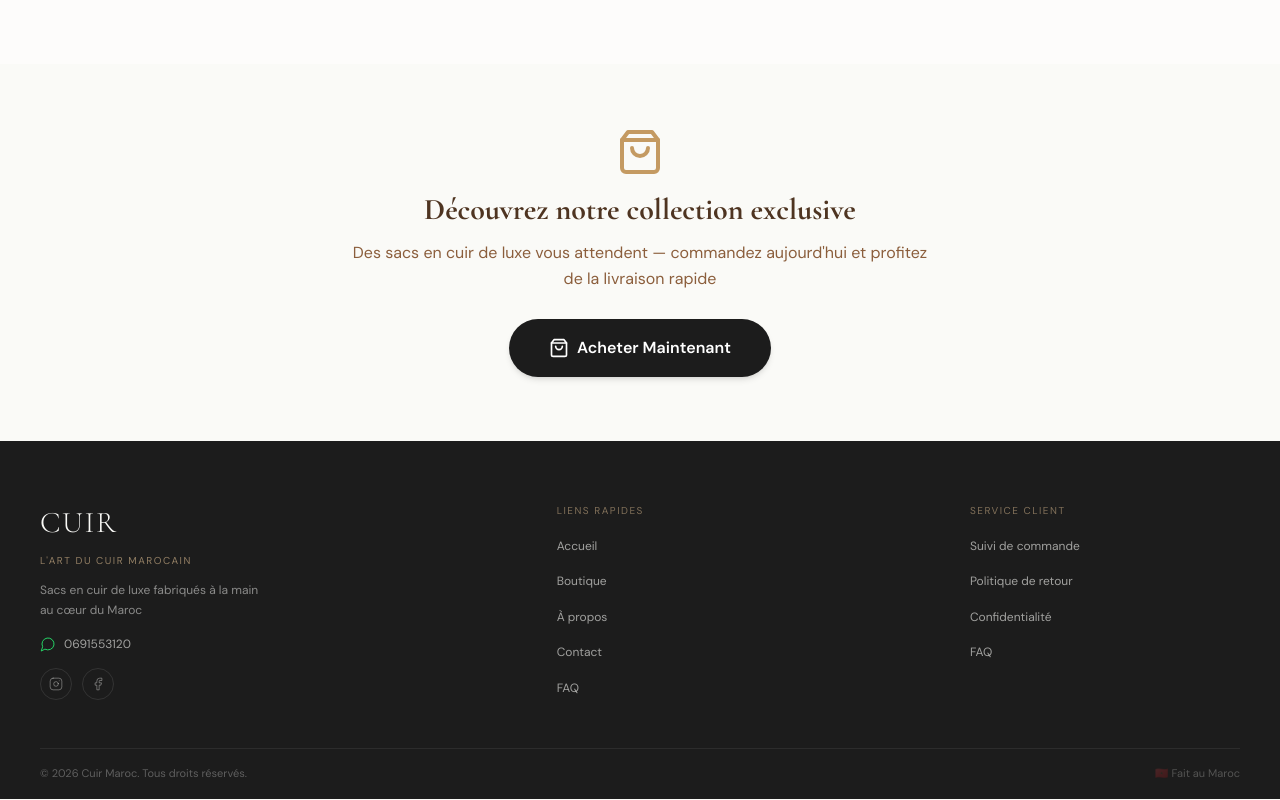
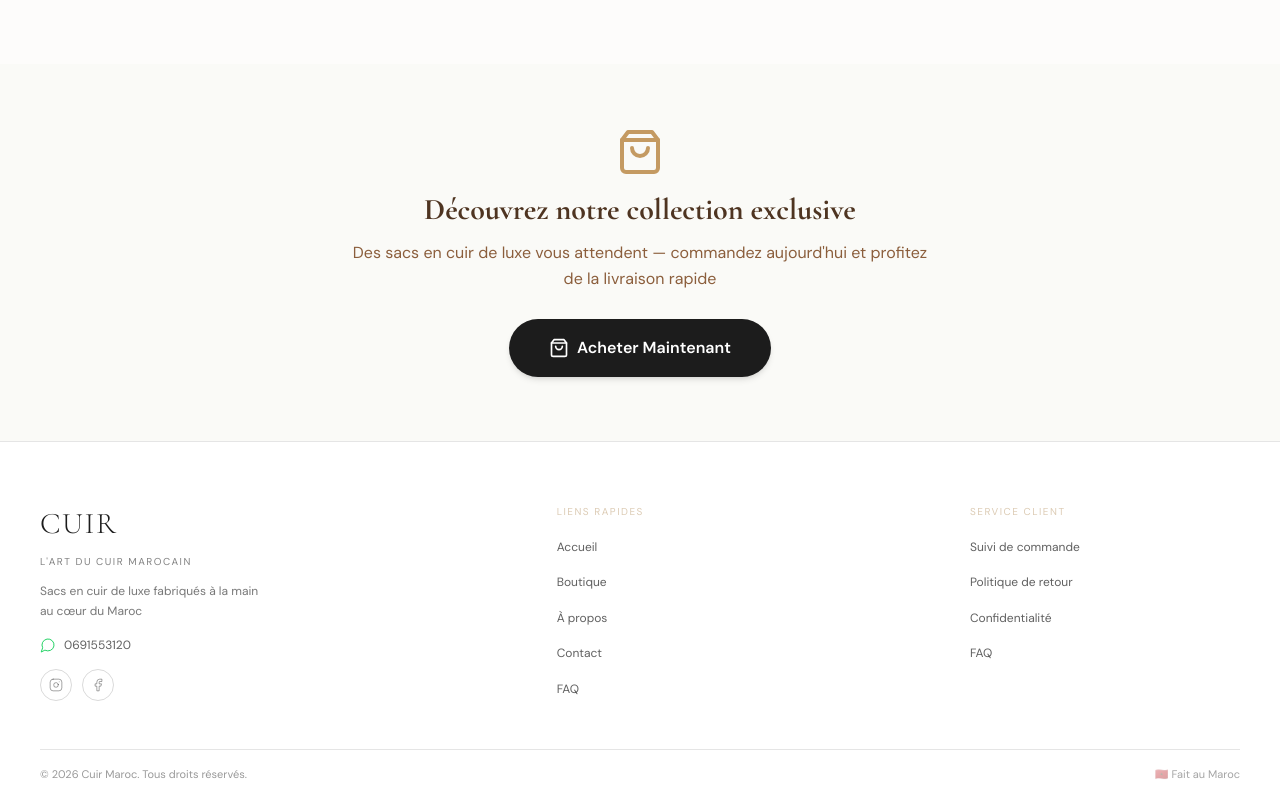
Before and after one commit to simohmd10/cuir, a React (Vite) app: page /about in a window 1280 px wide. Shown: the part 2369-3169 px from the top of the page. Built offline with nearby package versions, Linux system fonts and the light colour scheme; no server answers; a web font is replaced by a local one.

Commit message:
Refine storefront to clean white luxury ecommerce palette

```diff
--- a/src/components/layout/Footer.tsx
+++ b/src/components/layout/Footer.tsx
@@ -74,13 +74,13 @@ export default function Footer() {
 
   // Shared link style for nav items
   const linkBase = [
-    'text-xs text-cream-100/60 hover:text-camel',
+    'text-xs text-ink/70 hover:text-ink',
     'transition-colors duration-300 ease-luxury',
     isArabic ? 'font-arabic' : 'font-body',
   ].join(' ');
 
   return (
-    <footer className="bg-ink text-cream-100" dir={dir}>
+    <footer className="bg-white text-ink border-t border-black/10" dir={dir}>
       {/* ── Main grid ──────────────────────────────────────────────────────── */}
       <div className="max-w-luxury mx-auto px-6 sm:px-10 pt-10 pb-8 md:pt-16 md:pb-12">
         <div className="grid grid-cols-1 gap-7 md:gap-10 md:grid-cols-3 lg:grid-cols-12">
@@ -97,14 +97,14 @@ export default function Footer() {
               to="/"
               className="inline-block mb-3 focus:outline-none focus-visible:ring-1 focus-visible:ring-camel/60 rounded-sm"
             >
-              <span className="font-display font-light text-3xl text-cream-100 tracking-wider">
+              <span className="font-display font-light text-3xl text-ink tracking-wider">
                 CUIR
               </span>
             </Link>
 
             {/* Brand tagline — single language */}
             <p className={[
-              'mb-3 text-[10px] tracking-luxury uppercase text-camel/70',
+              'mb-3 text-[10px] tracking-luxury uppercase text-ink/55',
               isArabic ? 'font-arabic tracking-normal text-xs' : 'font-body',
             ].join(' ')}>
               {isArabic ? 'فن الجلد المغربي' : "L'Art du Cuir Marocain"}
@@ -113,7 +113,7 @@ export default function Footer() {
             {/* Description — localized, 2 lines */}
             <p
               className={[
-                'text-xs text-cream-100/50 leading-relaxed max-w-[28ch] mb-4',
+                'text-xs text-ink/60 leading-relaxed max-w-[28ch] mb-4',
                 isArabic
                   ? 'font-arabic text-sm leading-loose'
                   : 'font-body',
@@ -129,7 +129,7 @@ export default function Footer() {
               rel="noopener noreferrer"
               className={[
                 'inline-flex items-center gap-2 mb-4',
-                'text-xs text-cream-100/60 hover:text-[#25D366]',
+                'text-xs text-ink/70 hover:text-[#25D366]',
                 'transition-colors duration-300 ease-luxury',
                 isArabic ? 'font-arabic flex-row-reverse' : 'font-body',
               ].join(' ')}
@@ -150,8 +150,8 @@ export default function Footer() {
                 aria-label="Instagram"
                 className={[
                   'w-8 h-8 flex items-center justify-center rounded-full',
-                  'border border-cream-100/10 text-cream-100/40',
-                  'hover:border-camel/40 hover:text-camel',
+                  'border border-black/15 text-ink/45',
+                  'hover:border-ink hover:text-ink',
                   'transition-all duration-300 ease-luxury',
                 ].join(' ')}
               >
@@ -164,8 +164,8 @@ export default function Footer() {
                 aria-label="Facebook"
                 className={[
                   'w-8 h-8 flex items-center justify-center rounded-full',
-                  'border border-cream-100/10 text-cream-100/40',
-                  'hover:border-camel/40 hover:text-camel',
+                  'border border-black/15 text-ink/45',
+                  'hover:border-ink hover:text-ink',
                   'transition-all duration-300 ease-luxury',
                 ].join(' ')}
               >
@@ -222,7 +222,7 @@ export default function Footer() {
 
       {/* ── Divider ────────────────────────────────────────────────────────── */}
       <div className="max-w-luxury mx-auto px-6 sm:px-10">
-        <div className="border-t border-cream-100/[0.07]" />
+        <div className="border-t border-black/10" />
       </div>
 
       {/* ── Bottom bar ─────────────────────────────────────────────────────── */}
@@ -235,14 +235,14 @@ export default function Footer() {
         >
           <span
             className={[
-              'text-[11px] text-cream-100/30',
+              'text-[11px] text-ink/45',
               isArabic ? 'font-arabic' : 'font-body',
             ].join(' ')}
           >
             © 2026 Cuir Maroc.{' '}{t('allRightsReserved')}.
           </span>
 
-          <span className="text-[11px] text-cream-100/25 font-body select-none">
+          <span className="text-[11px] text-ink/40 font-body select-none">
             🇲🇦{' '}
             {isArabic ? 'صُنع في المغرب' : 'Fait au Maroc'}
           </span>
--- a/src/index.css
+++ b/src/index.css
@@ -34,7 +34,7 @@
   }
 
   body {
-    @apply bg-cream-100 text-ink font-body;
+    @apply bg-white text-ink font-body;
     direction: rtl;
     line-height: 1.6;
     /* Prevent text size adjustment on mobile */
@@ -77,11 +77,11 @@
   /* ── Buttons ── */
   .btn-luxury {
     @apply inline-flex items-center justify-center gap-2
-           bg-ink text-cream-100 font-body font-medium
+           bg-ink text-white font-body font-medium
            text-xs tracking-luxury uppercase
            px-8 py-4
            transition-all duration-600 ease-[var(--ease-luxury)]
-           hover:bg-camel-400 hover:text-ink
+           hover:bg-black/90 hover:text-white
            focus:outline-none focus-visible:ring-2 focus-visible:ring-camel
            disabled:opacity-40 disabled:cursor-not-allowed
            select-none;
@@ -93,7 +93,7 @@
            text-xs tracking-luxury uppercase
            px-8 py-4 border border-ink
            transition-all duration-600 ease-[var(--ease-luxury)]
-           hover:bg-ink hover:text-cream-100
+           hover:bg-ink hover:text-white
            focus:outline-none focus-visible:ring-2 focus-visible:ring-ink
            disabled:opacity-40 disabled:cursor-not-allowed
            select-none;
@@ -101,11 +101,11 @@
 
   .btn-camel {
     @apply inline-flex items-center justify-center gap-2
-           bg-camel text-cream-100 font-body font-medium
+           bg-ink text-white font-body font-medium
            text-xs tracking-luxury uppercase
            px-8 py-4
            transition-all duration-600 ease-[var(--ease-luxury)]
-           hover:bg-camel-400
+           hover:bg-black/90
            focus:outline-none focus-visible:ring-2 focus-visible:ring-camel
            disabled:opacity-40 disabled:cursor-not-allowed
            select-none;
@@ -127,11 +127,11 @@
   /* ── Inputs ── */
   .input-luxury {
     @apply w-full px-4 py-3.5
-           bg-cream-100 border border-cream-400
+           bg-white border border-black/15
            text-ink text-sm font-body
            placeholder-ink/30
            transition-all duration-400 ease-[var(--ease-luxury)]
-           focus:outline-none focus:border-camel focus:bg-cream-50
+           focus:outline-none focus:border-ink focus:bg-white
            rounded-none;
   }
 
@@ -165,7 +165,7 @@
 
   /* ── Divider ── */
   .divider-luxury {
-    @apply h-px bg-cream-400 my-section;
+    @apply h-px bg-black/10 my-section;
   }
 
   /* ── Container ── */
@@ -179,7 +179,7 @@
 
   /* ── Cards ── */
   .card {
-    @apply bg-cream-50 border border-cream-300;
+    @apply bg-white border border-black/10;
   }
 
   /* ── Skeleton loader ── */
```
Also changed, not shown: src/pages/Home.tsx (+13 -13 lines).
